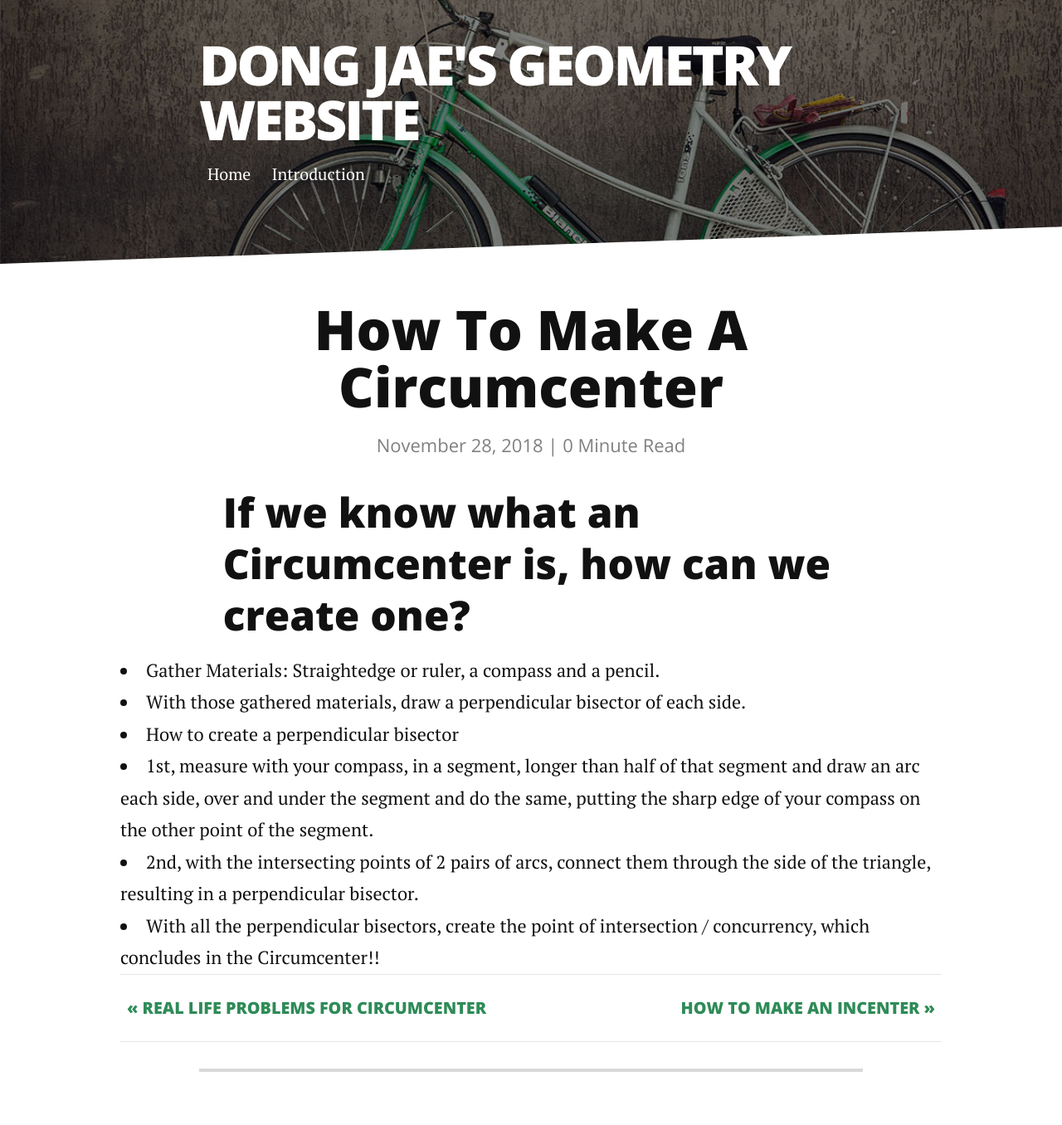
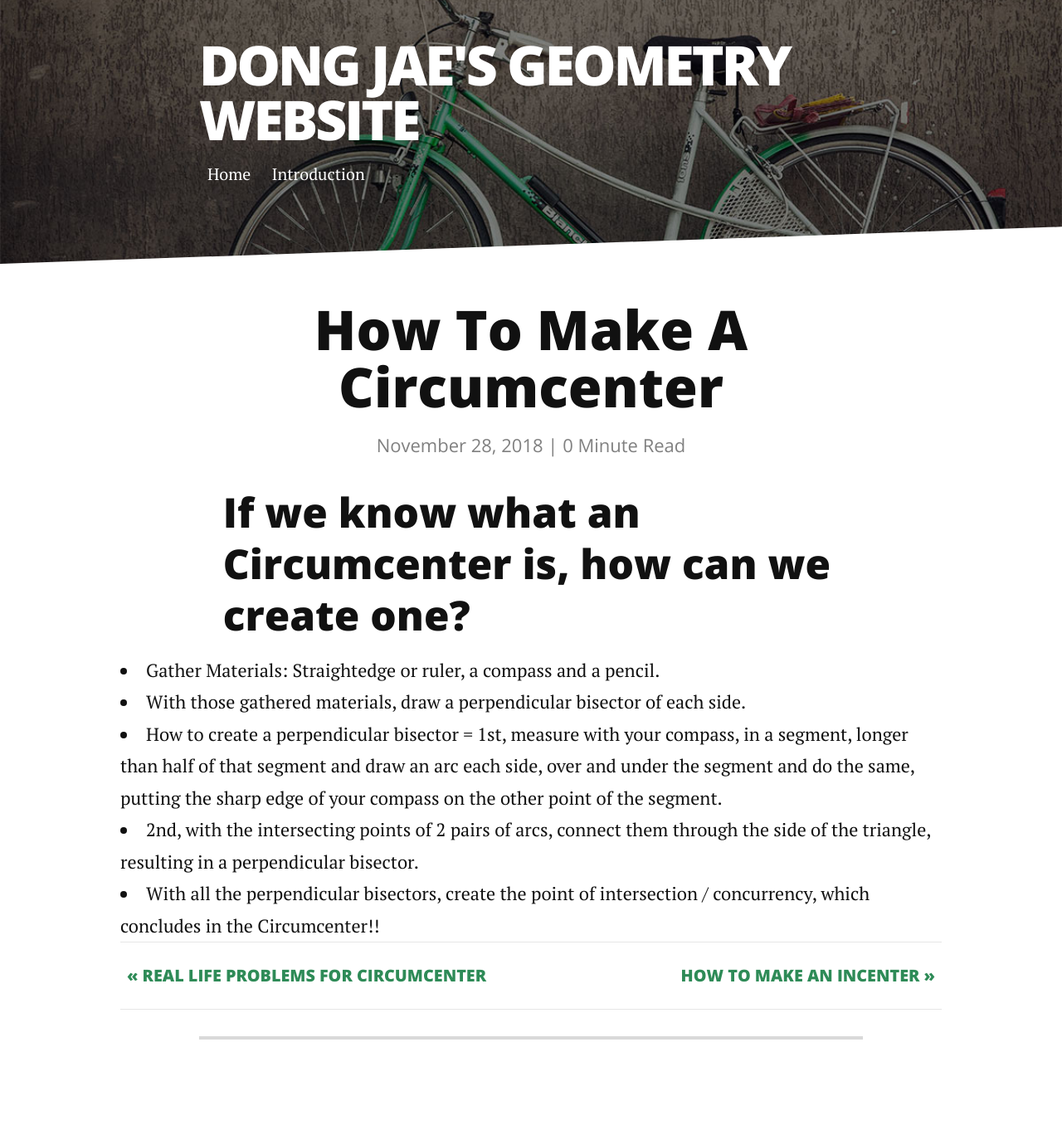
Before and after one commit to dongie416/dongie416.github.io, a Jekyll site: the page built from _posts/2018-11-28-How-To-Make-A-Circumcenter.markdown, in a window 1280 px wide. Shown: the whole page at 83% size. Built offline with Jekyll 4.4.1, drawn with Linux system fonts in a browser that asks for light colours; nearby versions of some CDN libraries; our own code applies the rules of GitHub Pages for plain Markdown files; after the commit the page ends 1317 px from its top, so only the background shows below that.

Commit message:
jasbhdak

```diff
--- a/_posts/2018-11-28-How-To-Make-A-Circumcenter.markdown
+++ b/_posts/2018-11-28-How-To-Make-A-Circumcenter.markdown
@@ -1,8 +1,6 @@
 <h2> If we know what an Circumcenter is, how can we create one? </h2>
 <li> Gather Materials: Straightedge or ruler, a compass and a pencil. </li>
 <li> With those gathered materials, draw a perpendicular bisector of each side.
-<li> How to create a perpendicular bisector
-<li> 1st, measure with your compass, in a segment, longer than half of that segment and draw an arc each side, over and under the segment and do the same, putting the sharp edge of your compass on the other point of the segment. </li>
+<li> How to create a perpendicular bisector = 1st, measure with your compass, in a segment, longer than half of that segment and draw an arc each side, over and under the segment and do the same, putting the sharp edge of your compass on the other point of the segment. </li>
 <li> 2nd, with the intersecting points of 2 pairs of arcs, connect them through the side of the triangle, resulting in a perpendicular bisector.</li>
-</li>
 <li> With all the perpendicular bisectors, create the point of intersection / concurrency, which concludes in the Circumcenter!! </li>
```
